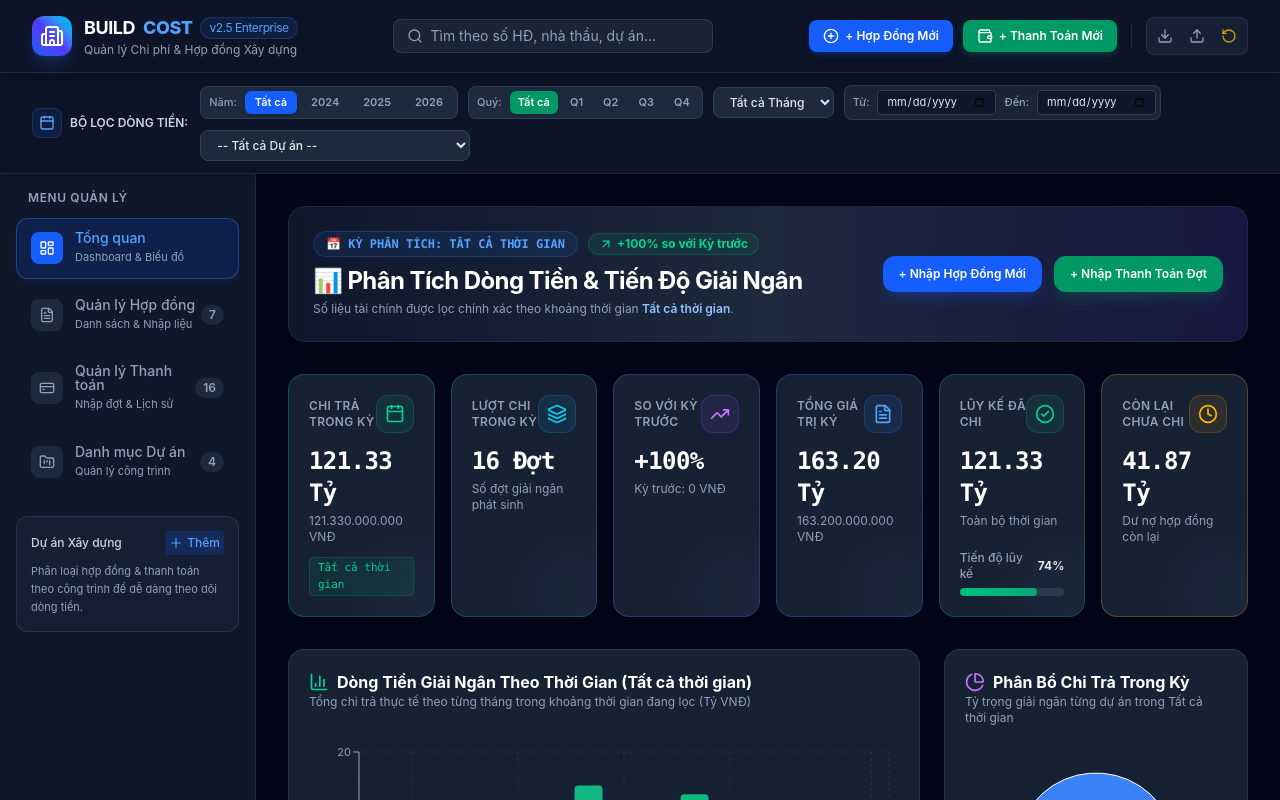
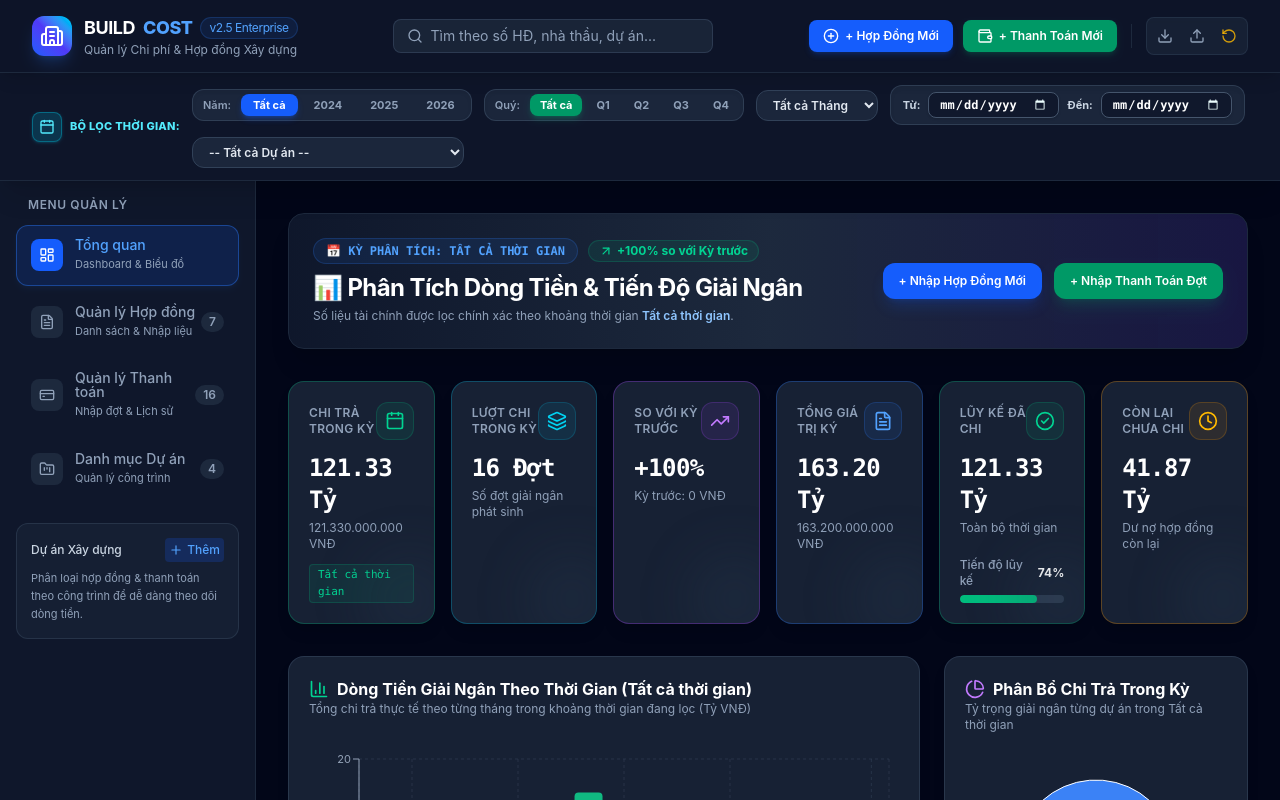
Before and after one commit to Huangboy17/Quan_ly_CP_DA, a React (Vite) app: page / in a window 1280 px wide. Shown: the top 800 px of the page. Built offline with nearby package versions, Linux system fonts and the light colour scheme.

Commit message:
cap nhat cong viec

```diff
--- a/src/components/common/GlobalTimeFilter.jsx
+++ b/src/components/common/GlobalTimeFilter.jsx
@@ -1,8 +1,7 @@
 import React from 'react';
-import { Calendar, Filter, RotateCcw, Building2, ChevronDown } from 'lucide-react';
+import { Calendar, Filter, RotateCcw, Building2, ChevronDown, Clock, ArrowRight } from 'lucide-react';
 
 export default function GlobalTimeFilter({ timeFilter, setTimeFilter, projects = [] }) {
-  const currentYear = new Date().getFullYear();
   const yearOptions = ['all', '2024', '2025', '2026'];
   const monthOptions = [
     { value: 'all', label: 'Tất cả Tháng' },
@@ -24,7 +23,6 @@ export default function GlobalTimeFilter({ timeFilter, setTimeFilter, projects =
     setTimeFilter(prev => ({
       ...prev,
       year,
-      // If setting custom date range, reset custom dates when switching year
       customStartDate: '',
       customEndDate: '',
     }));
@@ -34,7 +32,7 @@ export default function GlobalTimeFilter({ timeFilter, setTimeFilter, projects =
     setTimeFilter(prev => ({
       ...prev,
       quarter,
-      month: 'all', // Mutually exclusive with specific month
+      month: 'all',
       customStartDate: '',
       customEndDate: '',
     }));
@@ -44,7 +42,7 @@ export default function GlobalTimeFilter({ timeFilter, setTimeFilter, projects =
     setTimeFilter(prev => ({
       ...prev,
       month,
-      quarter: 'all', // Mutually exclusive with specific quarter
+      quarter: 'all',
       customStartDate: '',
       customEndDate: '',
     }));
@@ -73,31 +71,31 @@ export default function GlobalTimeFilter({ timeFilter, setTimeFilter, projects =
     timeFilter.project_id;
 
   return (
-    <div className="bg-slate-900/90 backdrop-blur border-b border-slate-800 px-4 lg:px-8 py-3 sticky top-16 z-20 shadow-md">
-      <div className="max-w-7xl mx-auto flex flex-col lg:flex-row lg:items-center justify-between gap-3 text-xs">
+    <div className="bg-slate-900/95 backdrop-blur-md border-b border-slate-800 px-4 lg:px-8 py-3 sticky top-16 z-20 shadow-xl">
+      <div className="max-w-7xl mx-auto flex flex-col xl:flex-row xl:items-center justify-between gap-3 text-xs">
 
         {/* Filter Label */}
-        <div className="flex items-center gap-2 text-slate-300 font-semibold shrink-0">
-          <div className="p-1.5 rounded-lg bg-blue-500/10 text-blue-400 border border-blue-500/20">
+        <div className="flex items-center gap-2 text-slate-200 font-bold shrink-0">
+          <div className="p-1.5 rounded-lg bg-cyan-500/20 text-cyan-300 border border-cyan-500/40 shadow-sm shadow-cyan-500/20">
             <Calendar className="w-4 h-4" />
           </div>
-          <span>BỘ LỌC DÒNG TIỀN:</span>
+          <span className="tracking-wide uppercase text-[11px] text-cyan-300 font-extrabold">BỘ LỌC THỜI GIAN:</span>
         </div>
 
-        {/* Filter Inputs Grid */}
-        <div className="flex flex-wrap items-center gap-2.5 flex-1">
+        {/* Filter Controls Bar */}
+        <div className="flex flex-wrap items-center gap-3 flex-1">
 
-          {/* Year Filter */}
-          <div className="flex items-center gap-1 bg-slate-800 p-1 rounded-lg border border-slate-700/80">
-            <span className="text-[11px] text-slate-400 px-1 font-medium">Năm:</span>
+          {/* Year Buttons */}
+          <div className="flex items-center gap-1 bg-slate-800/90 p-1 rounded-xl border border-slate-700/90 shadow-inner">
+            <span className="text-[11px] text-slate-400 font-semibold px-1.5">Năm:</span>
             {yearOptions.map(y => (
               <button
                 key={y}
                 onClick={() => handleYearChange(y)}
-                className={`px-2.5 py-1 rounded-md text-[11px] font-semibold transition ${
+                className={`px-3 py-1 rounded-lg text-[11px] font-bold transition cursor-pointer ${
                   (timeFilter.year || 'all') === y
-                    ? 'bg-blue-600 text-white shadow'
-                    : 'text-slate-400 hover:text-slate-200'
+                    ? 'bg-blue-600 text-white shadow-md shadow-blue-600/30'
+                    : 'text-slate-400 hover:text-white hover:bg-slate-700/70'
                 }`}
               >
                 {y === 'all' ? 'Tất cả' : y}
@@ -105,17 +103,17 @@ export default function GlobalTimeFilter({ timeFilter, setTimeFilter, projects =
             ))}
           </div>
 
-          {/* Quarter Filter */}
-          <div className="flex items-center gap-1 bg-slate-800 p-1 rounded-lg border border-slate-700/80">
-            <span className="text-[11px] text-slate-400 px-1 font-medium">Quý:</span>
+          {/* Quarter Buttons */}
+          <div className="flex items-center gap-1 bg-slate-800/90 p-1 rounded-xl border border-slate-700/90 shadow-inner">
+            <span className="text-[11px] text-slate-400 font-semibold px-1.5">Quý:</span>
             {['all', 'Q1', 'Q2', 'Q3', 'Q4'].map(q => (
               <button
                 key={q}
                 onClick={() => handleQuarterChange(q)}
-                className={`px-2 py-1 rounded-md text-[11px] font-semibold transition ${
+                className={`px-2.5 py-1 rounded-lg text-[11px] font-bold transition cursor-pointer ${
                   (timeFilter.quarter || 'all') === q
-                    ? 'bg-emerald-600 text-white shadow'
-                    : 'text-slate-400 hover:text-slate-200'
+                    ? 'bg-emerald-600 text-white shadow-md shadow-emerald-600/30'
+                    : 'text-slate-400 hover:text-white hover:bg-slate-700/70'
                 }`}
               >
                 {q === 'all' ? 'Tất cả' : q}
@@ -128,7 +126,7 @@ export default function GlobalTimeFilter({ timeFilter, setTimeFilter, projects =
             <select
               value={timeFilter.month || 'all'}
               onChange={(e) => handleMonthChange(e.target.value)}
-              className="px-3 py-1.5 bg-slate-800 border border-slate-700 rounded-lg text-slate-200 focus:outline-none focus:border-blue-500 font-medium transition cursor-pointer"
+              className="px-3 py-1.5 bg-slate-800/90 border border-slate-700 rounded-xl text-slate-200 focus:outline-none focus:border-cyan-400 focus:ring-2 focus:ring-cyan-500/40 text-xs font-semibold transition cursor-pointer hover:border-slate-600"
             >
               {monthOptions.map(m => (
                 <option key={m.value} value={m.value}>{m.label}</option>
@@ -136,30 +134,51 @@ export default function GlobalTimeFilter({ timeFilter, setTimeFilter, projects =
             </select>
           </div>
 
-          {/* Custom Date Range Picker */}
-          <div className="flex items-center gap-1 bg-slate-800/80 p-1 rounded-lg border border-slate-700/80 text-slate-300">
-            <span className="text-[11px] text-slate-400 px-1 font-medium">Từ:</span>
+          {/* High-Contrast Custom Date Range Picker Container */}
+          <div className="flex items-center gap-2 bg-slate-800/90 px-3 py-1.5 rounded-xl border border-slate-700/90 shadow-inner text-slate-200">
+            <span className="text-[11px] font-bold text-slate-300">Từ:</span>
+
+            {/* Custom Date Input: From Date */}
+            <div className="relative flex items-center">
               <input
                 type="date"
                 value={timeFilter.customStartDate || ''}
-              onChange={(e) => setTimeFilter(prev => ({ ...prev, customStartDate: e.target.value, year: 'all', quarter: 'all', month: 'all' }))}
-              className="bg-slate-900 border border-slate-700 rounded px-2 py-1 text-slate-200 text-[11px] focus:outline-none"
+                onChange={(e) => setTimeFilter(prev => ({
+                  ...prev,
+                  customStartDate: e.target.value,
+                  year: 'all',
+                  quarter: 'all',
+                  month: 'all'
+                }))}
+                className="bg-slate-900/90 border border-slate-600 hover:border-cyan-400 focus:border-cyan-400 focus:ring-2 focus:ring-cyan-400/40 text-white font-mono font-bold rounded-lg px-2.5 py-1 text-xs outline-none transition shadow-sm"
               />
-            <span className="text-[11px] text-slate-400 px-1 font-medium">Đến:</span>
+            </div>
+
+            <span className="text-[11px] font-bold text-slate-300">Đến:</span>
+
+            {/* Custom Date Input: To Date */}
+            <div className="relative flex items-center">
               <input
                 type="date"
                 value={timeFilter.customEndDate || ''}
-              onChange={(e) => setTimeFilter(prev => ({ ...prev, customEndDate: e.target.value, year: 'all', quarter: 'all', month: 'all' }))}
-              className="bg-slate-900 border border-slate-700 rounded px-2 py-1 text-slate-200 text-[11px] focus:outline-none"
+                onChange={(e) => setTimeFilter(prev => ({
+                  ...prev,
+                  customEndDate: e.target.value,
+                  year: 'all',
+                  quarter: 'all',
+                  month: 'all'
+                }))}
+                className="bg-slate-900/90 border border-slate-600 hover:border-cyan-400 focus:border-cyan-400 focus:ring-2 focus:ring-cyan-400/40 text-white font-mono font-bold rounded-lg px-2.5 py-1 text-xs outline-none transition shadow-sm"
               />
             </div>
+          </div>
 
-          {/* Project Selector Filter */}
+          {/* Project Filter */}
           <div className="relative shrink-0">
             <select
               value={timeFilter.project_id || ''}
               onChange={(e) => handleProjectChange(e.target.value)}
-              className="px-3 py-1.5 bg-slate-800 border border-slate-700 rounded-lg text-slate-200 focus:outline-none focus:border-blue-500 font-medium transition cursor-pointer"
+              className="px-3 py-1.5 bg-slate-800/90 border border-slate-700 rounded-xl text-slate-200 focus:outline-none focus:border-blue-500 focus:ring-2 focus:ring-blue-500/40 text-xs font-semibold transition cursor-pointer hover:border-slate-600"
             >
               <option value="">-- Tất cả Dự án --</option>
               {projects.map(p => (
@@ -172,7 +191,7 @@ export default function GlobalTimeFilter({ timeFilter, setTimeFilter, projects =
           {isFiltered && (
             <button
               onClick={handleResetFilter}
-              className="px-2.5 py-1.5 rounded-lg bg-amber-500/10 hover:bg-amber-500/20 text-amber-400 border border-amber-500/30 text-[11px] font-semibold flex items-center gap-1 transition cursor-pointer"
+              className="px-3 py-1.5 rounded-xl bg-amber-500/15 hover:bg-amber-500/30 text-amber-300 border border-amber-500/40 text-xs font-bold flex items-center gap-1.5 transition cursor-pointer shadow-sm"
               title="Đặt lại toàn bộ bộ lọc thời gian"
             >
               <RotateCcw className="w-3.5 h-3.5" />
--- a/src/index.css
+++ b/src/index.css
@@ -12,6 +12,20 @@
     padding: 0;
     min-height: 100vh;
   }
+}
+
+/* Custom Webkit Date Picker Calendar Icon Styling */
+input[type="date"]::-webkit-calendar-picker-indicator {
+  filter: invert(0.8) sepia(100%) saturate(600%) hue-rotate(175deg) brightness(1.2);
+  cursor: pointer;
+  padding: 2px;
+  border-radius: 4px;
+  transition: transform 0.15s ease, filter 0.15s ease;
+}
+
+input[type="date"]::-webkit-calendar-picker-indicator:hover {
+  transform: scale(1.15);
+  filter: invert(0.9) sepia(100%) saturate(1000%) hue-rotate(175deg) brightness(1.5);
 }
 
 /* Custom scrollbar */
```
Lines whose indentation alone changed are shown as unchanged.
